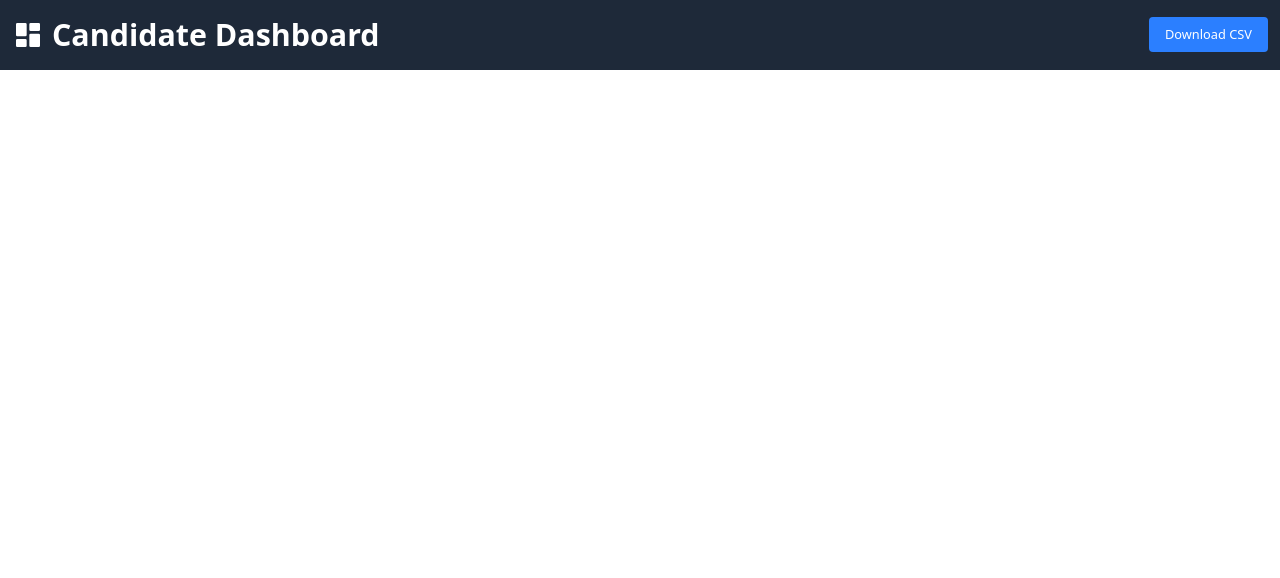
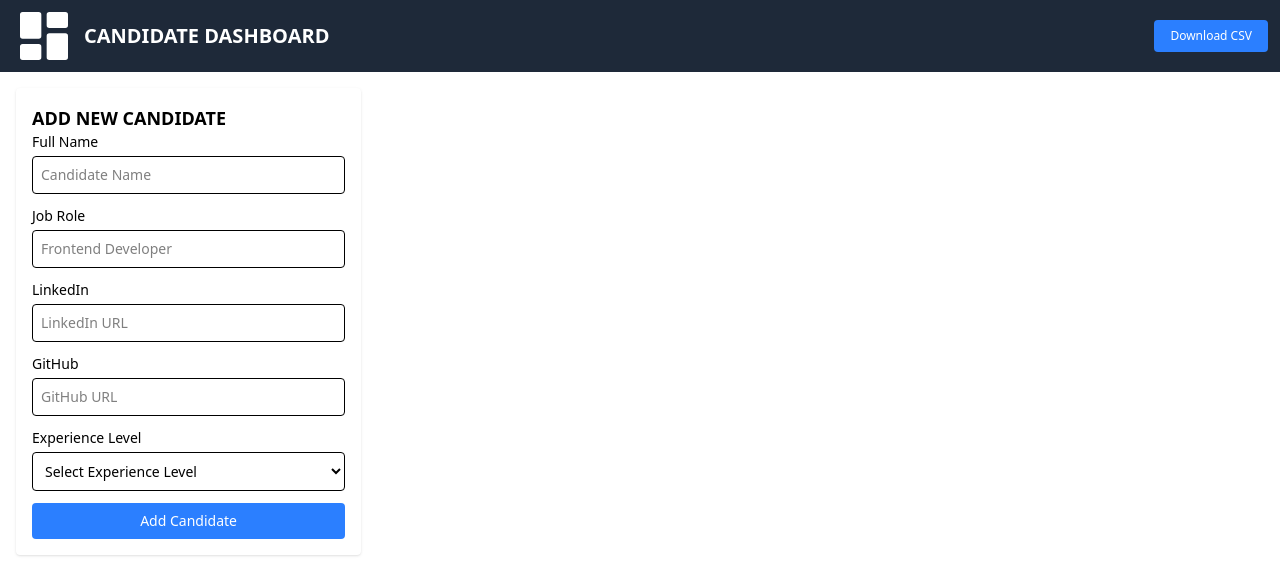
Before and after one commit to Mrtee160561051/CandidateDashboard, a React (Vite) app in the folder candidate-dashboard/: page / in a window 1280 px wide. Shown: the top 578 px of the page. Built offline with nearby package versions, Linux system fonts and the light colour scheme.

Commit message:
feat: add header component and some form component

```diff
--- a/candidate-dashboard/src/App.jsx
+++ b/candidate-dashboard/src/App.jsx
@@ -1,17 +1,52 @@
-import { Dashboard } from "../public/dashboard"
-
+import Header from "./component/Header"
 function App() {
 
 
   return (
     <>
-      <header className="flex justify-between items-center p-3 bg-gray-800 text-white">
-        <div className="flex items-center gap-2">
-          <Dashboard width="2em" height="2em" />
-          <h1 className="font-bold text-[min(2em,3.8vmin)]">Candidate Dashboard</h1>
-        </div>
-        <button className="bg-blue-500 text-white px-4 py-2 rounded text-[min(0.8em,2.8vmin)]">Download CSV</button>
-      </header>
+      <Header/>
+      <main className="grid grid-cols-1 lg:grid-cols-7 gap-4 p-4 text-sm">
+        <section className="lg:col-span-2 bg-white p-4 rounded shadow">
+            <h2 className="font-bold text-lg">ADD NEW CANDIDATE</h2>
+            <form className="flex flex-col gap-3">
+
+              <div className="flex flex-col gap-1">
+                <label htmlFor="candidate-name">Full Name</label>
+                <input type="text" placeholder="Candidate Name" className="border p-2 rounded"/>
+              </div>
+
+              <div className="flex flex-col gap-1">
+                <label htmlFor="Job-Role">Job Role</label>
+                <input type="text" placeholder="Frontend Developer" className="border p-2 rounded"/>
+              </div>
+
+              <div className="flex flex-col gap-1">
+                <label htmlFor="LinkedIn">LinkedIn</label>
+                <input type="text" placeholder="LinkedIn URL" className="border p-2 rounded"/>
+              </div>
+
+              <div className="flex flex-col gap-1">
+                <label htmlFor="GitHub">GitHub</label>
+                <input type="text" placeholder="GitHub URL" className="border p-2 rounded"/>
+              </div>
+
+              <div className="flex flex-col gap-1">
+                <label htmlFor="Experience">Experience Level</label>
+                <select className="border p-2 rounded">
+                  <option value="">Select Experience Level</option>
+                  <option value="junior">Junior</option>
+                  <option value="mid">Mid</option>
+                  <option value="senior">Senior</option>
+                </select>
+              </div>
+
+              <button type="submit" className="bg-blue-500 text-white px-4 py-2 rounded">Add Candidate</button>
+            </form>
+        </section>
+        <section>
+
+        </section>
+      </main>
     </>
   )
 }
--- /dev/null
+++ b/candidate-dashboard/src/component/Header.jsx
@@ -0,0 +1,15 @@
+import React from 'react'
+import { Dashboard } from "../../public/dashboard"
+function Header() {
+  return (
+    <header className="flex justify-between items-center px-3 py-1 bg-gray-800 text-white">
+        <div className="flex items-center gap-2">
+          <Dashboard width="4em" height="4em" />
+          <h1 className="font-bold text-xl">CANDIDATE DASHBOARD</h1>
+        </div>
+        <button className="bg-blue-500 text-white px-4 py-2 rounded text-xs">Download CSV</button>
+    </header>
+  )
+}
+
+export default Header
```
